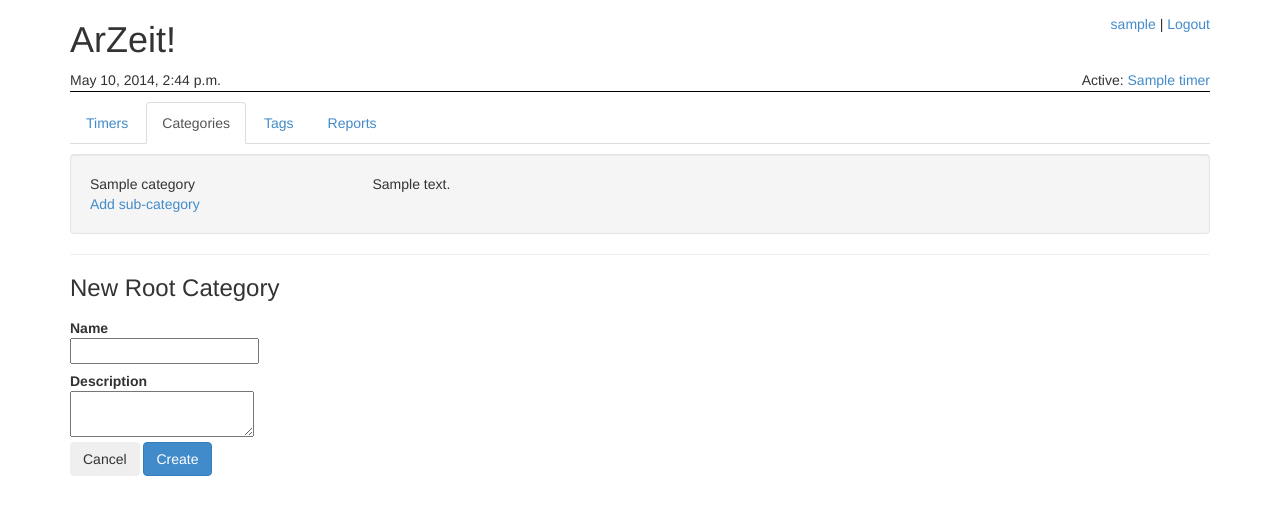
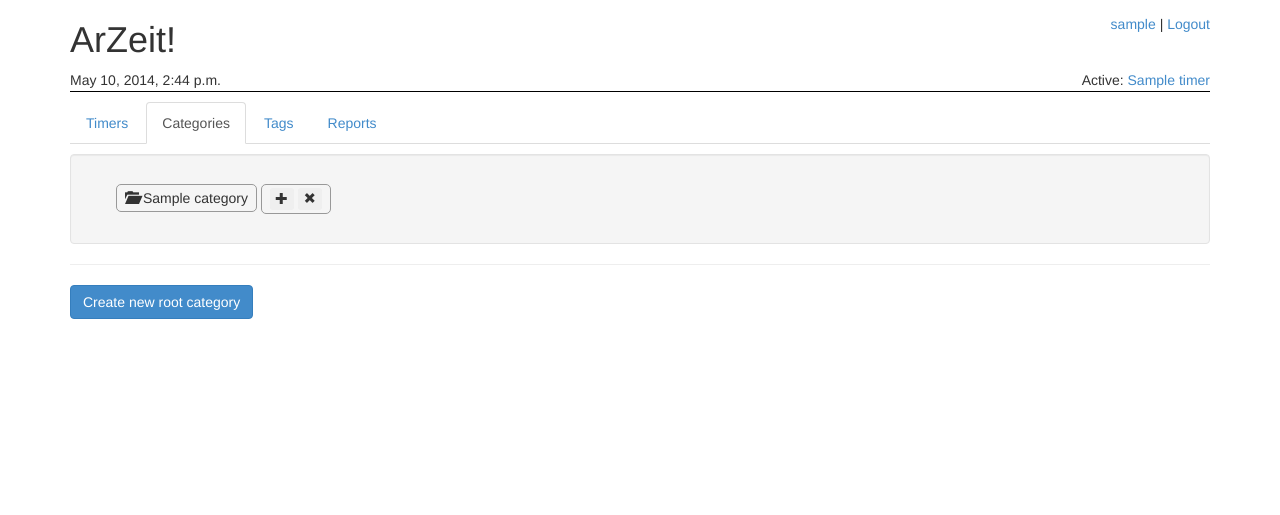
Before and after one commit to peap/djarzeit, a Django app: page /categories/ in a window 1280 px wide. Shown: the top 515 px of the page. Run offline with Django 3.2, Linux system fonts and the light colour scheme; a user stored in the database is signed in; tables that the repository leaves empty hold one stand-in row (values such as "Sample post"); some libraries are stand-ins or nearby versions.

Commit message:
setting up categories

```diff
--- /dev/null
+++ b/categories/static/categories/categories.css
@@ -0,0 +1,70 @@
+.tree {
+    min-height:20px;
+    padding:19px 0px;
+    margin-bottom:20px;
+/*    background-color:#fbfbfb;
+    -webkit-border-radius:4px;
+    -moz-border-radius:4px;
+    border-radius:4px;
+    -webkit-box-shadow:inset 0 1px 1px rgba(0, 0, 0, 0.05);
+    -moz-box-shadow:inset 0 1px 1px rgba(0, 0, 0, 0.05);
+    box-shadow:inset 0 1px 1px rgba(0, 0, 0, 0.05)
+*/
+}
+
+.tree li {
+    list-style-type:none;
+    margin:0;
+    padding:10px 5px 0 5px;
+    position:relative
+}
+
+.tree li::before, .tree li::after {
+    content:'';
+    left:-20px;
+    position:absolute;
+    right:auto
+}
+
+.tree li::before {
+    border-left:1px solid #999;
+    bottom:50px;
+    height:100%;
+    top:0;
+    width:1px
+}
+
+.tree li::after {
+    border-top:1px solid #999;
+    height:20px;
+    top:25px;
+    width:25px
+}
+
+.tree li span {
+    -moz-border-radius:5px;
+    -webkit-border-radius:5px;
+    border:1px solid #999;
+    border-radius:5px;
+    display:inline-block;
+    padding:3px 8px;
+    text-decoration:none
+}
+
+.tree li.parent_li>span {
+    cursor:pointer
+}
+
+.tree>ul>li::before, .tree>ul>li::after {
+    border:0
+}
+
+.tree li:last-child::before {
+    height:30px
+}
+
+.tree li.parent_li>span:hover, .tree li.parent_li>span:hover+ul li span {
+    background:#eee;
+    border:1px solid #94a0b4;
+    color:#000
+}
--- a/categories/templates/categories/categories.html
+++ b/categories/templates/categories/categories.html
@@ -3,12 +3,14 @@
 {% block arzeit_content %}
 
 {% for cat in root_categories %}
-  {% include 'categories/listing.html' %}
+  <div class="tree well" id="subcategories_for_{{ cat.id }}">
+    {% include 'categories/listing.html' with cat=cat %}
+  </div>
 {% empty %}
   <div class="well">
     <div class="row">
       <div class="col-xs-12">
-        You haven't created any categories
+        You haven't created any root categories.
       </div>
     </div>
   </div>
@@ -16,7 +18,10 @@
 
 <hr>
 
-<h3>New Root Category</h3>
-{% include 'categories/new_form.html' with parent_id='root' %}
+{% include 'categories/new_modal.html' with cat=FAKE_ROOT_PARENT %}
+<button type="button" class="btn btn-md btn-primary" data-toggle="modal"
+    data-target="#new_category_{{ FAKE_ROOT_PARENT.id }}">
+  Create new root category
+</button>
 
-{% endblock %}
+{% endblock arzeit_content %}
--- a/categories/templates/categories/delete_form.html
+++ /dev/null
@@ -1,5 +0,0 @@
-<form method="post" action="{% url 'delete_category' id=cat_id %}"
-    class="form-inline delete_category_form">
-  {% csrf_token %}
-  <button type="submit" class="btn btn-danger">Delete</button>
-</form>
--- a/categories/templates/categories/delete_modal.html
+++ b/categories/templates/categories/delete_modal.html
@@ -1,16 +1,35 @@
-<div id="delete_category_{{ cat_id }}" class="modal hide fade">
+<div class="modal fade" id="delete_category_{{ cat.id }}"
+    tabindex="-1" role="dialog" aria-hidden="true"
+    aria-labelledby="delete_category_label_{{ cat.id }}">
+
+  <div class="modal-dialog">
+    <div class="modal-content">
+
+      <form method="post" action="{% url 'delete_category' cat_id=cat.id %}">
+        {% csrf_token %}
+
         <div class="modal-header">
-    <button type="button" class="close" data-dismiss="modal" aria-hidden="true">
+          <button type="button" class="close" data-dismiss="modal"
+              aria-hidden="true">
             &times;
           </button>
-    <h2>Delete category</h2>
-  </div>
+          <h4 class="modal-title" id="delete_category_label_{{ cat.id }}">
+            Delete Category: {{ cat.name }}
+          </h4>
+        </div> <!-- .modal-header -->
+
         <div class="modal-body">
           <p>
             Are you sure you want to delete this category?
           </p>
-    {% include 'categories/delete_form.html' with cat_id=cat_id %}
-  </div>
+        </div> <!-- .modal-body -->
+
         <div class="modal-footer">
-  </div>
-</div>
+          <button type="submit" class="btn btn-danger">Delete</button>
+        </div> <!-- .modal-footer -->
+
+      </form>
+    </div> <!-- .modal-content -->
+  </div> <!-- .modal-dialog -->
+
+</div> <!-- .modal -->
--- a/categories/templates/categories/listing.html
+++ b/categories/templates/categories/listing.html
@@ -1,34 +1,33 @@
-<div class="well">
-  <div class="row">
-    <div class="col-xs-3">
+{% include 'categories/new_modal.html' with cat=cat %}
+{% include 'categories/delete_modal.html' with cat=cat %}
+
+<ul>
+  <li>
+    <span class="tree-label">
+      <i class="glyphicon glyphicon-folder-open"></i>
       {{ cat.name }}
-    </div>
-    <div class="col-xs-6">
-      {{ cat.description }}
-    </div>
-    <div class="col-xs-1">
-      <a href="#">
-        <i class="icon-pencil"></i>
-      </a>
-      <a href="#delete_category_{{ cat.id }}" data-toggle="modal">
-        <i class="icon-remove"></i>
-      </a>
-    </div>
-  </div>
+    </span>
+    <span class="tree-buttons">
+      <button type="button" class="btn btn-xs" data-toggle="modal"
+          data-target="#new_category_{{ cat.id }}">
+        <i class="glyphicon glyphicon-plus"></i>
+      </button>
+      <button type="button" class="btn btn-xs" data-toggle="modal"
+          data-target="#delete_category_{{ cat.id }}">
+        <i class="glyphicon glyphicon-remove"></i>
+      </button>
+    </span>
+  </li>
+
   {% if cat.category_set.all %}
+    {# Avoid run-away recursion problem by using "with" for the template name #}
     {% with template_name='categories/listing.html' %}
       {% for subcat in cat.category_set.all %}
-        {% include template_name with cat=subcat %}
+        <li id="subcategories_for_{{ subcat.id }}">
+          {% include template_name with cat=subcat %}
+        </li>
       {% endfor %}
     {% endwith %}
   {% endif %}
-  <div class="row">
-    <div class="col-xs-12">
-      <a href="#new_category_{{ cat.id }}" data-toggle="modal">
-        Add sub-category
-      </a>
-    </div>
-  </div>
-</div>
-{% include 'categories/new_modal.html' with parent_id=cat.id %}
-{% include 'categories/delete_modal.html' with cat_id=cat.id %}
+
+</ul>
--- a/categories/templates/categories/new_form.html
+++ /dev/null
@@ -1,30 +0,0 @@
-<form method="post" action="{% url 'new_category' %}" class="form-horizontal"
-    id="new_category_form">
-
-  {% csrf_token %}
-
-  <input type="hidden" name="category_parent_id" value="{{ parent_id }}" />
-
-  <div class="control-group">
-    <label for="category_name" class="control-label">Name</label>
-    <div class="controls">
-      <input type="text" name="category_name" id="category_name"
-          class="input input-medium" />
-    </div>
-  </div>
-
-  <div class="control-group">
-    <label for="category_desc" class="control-label">Description</label>
-    <div class="controls">
-      <textarea name="category_desc" id="category_desc"></textarea>
-    </div>
-  </div>
-
-  <div class="control-group">
-    <div class="controls">
-      <button type="button" class="btn" data-dismiss="modal">Cancel</button>
-      <button type="submit" class="btn btn-primary">Create</button>
-    </div>
-  </div>
-
-</form>
--- a/categories/templates/categories/new_modal.html
+++ b/categories/templates/categories/new_modal.html
@@ -1,13 +1,55 @@
-<div id="new_category_{{ parent_id }}" class="modal hide fade">
+<div class="modal fade" id="new_category_{{ cat.id }}"
+    tabindex="-1" role="dialog" aria-hidden="true"
+    aria-labelledby="new_category_label_{{ cat.id }}">
+
+  <div class="modal-dialog">
+    <div class="modal-content">
+
+      <form method="post" action="{% url 'new_category' cat_id=cat.id %}">
+        {% csrf_token %}
+
         <div class="modal-header">
-    <button type="button" class="close" data-dismiss="modal" aria-hidden="true">
+          <button type="button" class="close" data-dismiss="modal"
+              aria-hidden="true">
             &times;
           </button>
-    <h2>New sub-category</h2>
-  </div>
+          <h4 class="modal-title" id="new_category_label_{{ cat.id }}">
+            Create new sub-category of {{ cat.name }}
+          </h4>
+        </div> <!-- .modal-header -->
+
         <div class="modal-body">
-    {% include 'categories/new_form.html' with parent_id=parent_id %}
-  </div>
-  <div class="modal-footer">
+          <div class="control-group">
+            <label for="category_name" class="control-label">Name</label>
+            <div class="controls">
+              <input type="text" name="category_name" id="category_name"
+                  class="input input-medium" />
             </div>
           </div>
+          <div class="control-group">
+            <label for="category_desc" class="control-label">Description</label>
+            <div class="controls">
+              <textarea name="category_desc" id="category_desc"></textarea>
+            </div>
+          </div>
+        </div> <!-- .modal-body -->
+
+        <div class="modal-footer">
+          <div class="control-group">
+            <div class="controls">
+              <button type="button" class="btn" data-dismiss="modal">
+                Cancel
+              </button>
+              <button type="submit" class="btn btn-primary">
+                Create
+              </button>
+            </div>
+          </div>
+        </div> <!-- .modal-footer -->
+
+      </form>
+
+    </div> <!-- .modal-content -->
+  </div> <!-- .modal-dialog -->
+
+</div> <!-- .modal -->
--- a/categories/urls.py
+++ b/categories/urls.py
@@ -4,11 +4,11 @@ from categories import views
 
 category_patterns = patterns('',
     url(r'^$', views.category, name='category'),
+    url(r'^new/$', views.new_category, name='new_category'),
     url(r'^delete/$', views.delete_category, name='delete_category'),
 )
 
 urlpatterns = patterns('',
     url(r'^$', views.categories, name='categories'),
-    url(r'^new/$', views.new_category, name='new_category'),
-    url(r'^(?P<id>[0-9]{1,20})/', include(category_patterns)),
+    url(r'^(?P<cat_id>([0-9]{1,20}|root))/', include(category_patterns)),
 )
--- a/categories/views.py
+++ b/categories/views.py
@@ -7,6 +7,11 @@ from django.views.decorators.csrf import requires_csrf_token
 from djarzeit.context import ArZeitContext
 from categories.models import Category
 
+FAKE_ROOT_PARENT = {
+    'id': 'root',
+    'name': 'Root',
+    'description': 'The root "category" to which all categories belong',
+}
 
 class CategoriesContext(ArZeitContext):
     active_tab = 'categories'
@@ -15,21 +20,27 @@ class CategoriesContext(ArZeitContext):
 @login_required
 @requires_csrf_token
 def categories(request):
-    root_categories = Category.objects.filter(user=request.user.id, parent=None)
-    context = CategoriesContext(request, {
+    root_categories = Category.objects.filter(user=request.user, parent=None)
+    context = {
         'root_categories': root_categories,
-    })
+        'FAKE_ROOT_PARENT': FAKE_ROOT_PARENT,
+    }
+    context = CategoriesContext(
+        request,
+        context,
+        extra_css=['categories/categories.css'],
+        extra_js=['categories/categories.js'],
+    )
     return render_to_response('categories/categories.html', {}, context)
 
 
 @login_required
-def new_category(request):
-    parent_id = request.POST.get('category_parent_id')
-    if parent_id == 'root':
+def new_category(request, cat_id):
+    if cat_id == 'root':
         parent_cat = None
     else:
         try:
-            parent_cat = Category.objects.get(pk=int(parent_id))
+            parent_cat = Category.objects.get(pk=int(cat_id))
         except (ValueError, ObjectDoesNotExist) as e:
             messages.error(request, 'Please choose a valid parent category.')
             return redirect('categories')
@@ -37,11 +48,12 @@ def new_category(request):
     if not name:
         messages.error(request, 'Please choose a category name.')
         return redirect('categories')
-    category = Category()
-    category.user = request.user
-    category.parent = parent_cat
-    category.name = request.POST.get('category_name')
-    category.description = request.POST.get('category_desc')
+    category = Category(
+        user=request.user,
+        parent=parent_cat,
+        name=request.POST.get('category_name'),
+        description=request.POST.get('category_desc'),
+    )
     category.full_clean()
     category.save()
     messages.success(request, 'Created new category.')
@@ -49,8 +61,8 @@ def new_category(request):
 
 
 @login_required
-def category(request, id):
-    category = get_object_or_404(Category, id=id)
+def category(request, cat_id):
+    category = get_object_or_404(Category, pk=int(cat_id))
     context = {
         'category': category,
     }
@@ -58,8 +70,8 @@ def category(request, id):
 
 
 @login_required
-def delete_category(request, id):
-    category = get_object_or_404(Category, id=id)
+def delete_category(request, cat_id):
+    category = get_object_or_404(Category, pk=int(cat_id))
     category.delete()
     messages.success(request, 'Deleted category.')
     return redirect('categories')
--- a/djarzeit/static/djarzeit/base.js
+++ b/djarzeit/static/djarzeit/base.js
@@ -1,6 +1,6 @@
 $(document).ready(function () {
     'use strict';
-    $('.modal').on('shown', function () {
+    $('.modal').on('show.bs.modal', function (e) {
         $(this).find('.modal-body :input:visible').first().focus();
     });
 });
--- a/djarzeit/templates/header.html
+++ b/djarzeit/templates/header.html
@@ -35,6 +35,8 @@
       Active:
       {% for timer in active_timers %}
       <a href="{% url 'timer' timer.pk %}">{{ timer.name }}</a>
+      {% empty %}
+      (none)
       {% endfor %}
     </span>
   </div> <!-- .col-xs-12 -->
--- a/reports/templates/reports/reports.html
+++ b/reports/templates/reports/reports.html
@@ -10,4 +10,4 @@
   </div>
 </div>
 
-{% endblock %}
+{% endblock arzeit_content %}
```
Also changed, not shown: tags/templates/tags/tags.html (+8 -8 lines), timers/templates/timers/listing.html (+9 -9 lines), timers/templates/timers/timers.html (+10 -2 lines), categories/static/categories/categories.js (added). Lines whose indentation alone changed are shown as unchanged.
